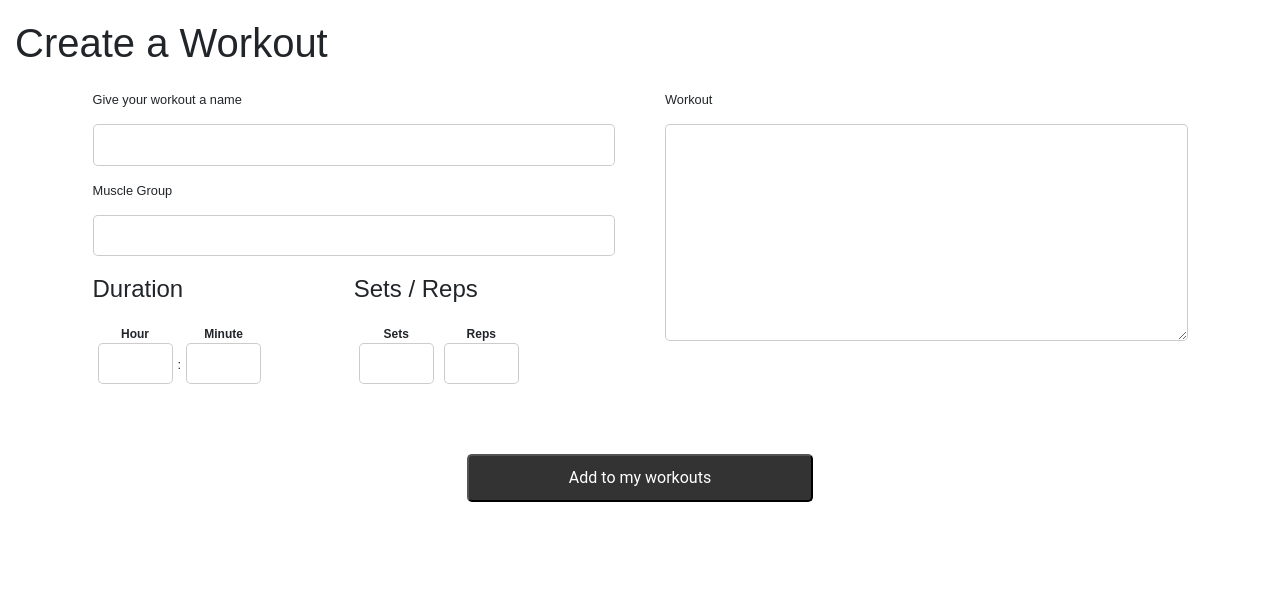
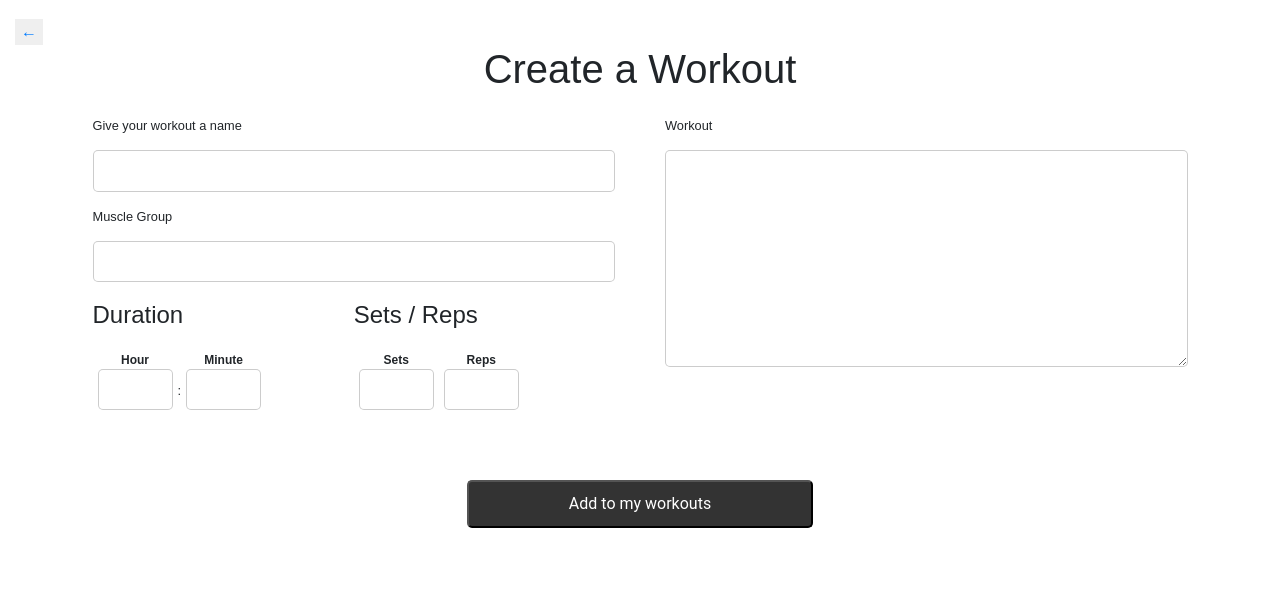
Before and after one commit to abdullahw1/Fitnest, a Python web app: template Fitnest Health Applic/app/myapp/templates/add-workout.html in a window 1280 px wide. Shown: the part 56-653 px from the top of the page. Run offline with Jinja, Linux system fonts and the light colour scheme; the template is opened without the code that fills it: most values are stand-ins (such as "Sample title", 1, 10 or a date in 2020); form fields are guessed from the names that the template uses; some libraries are stand-ins or nearby versions.

Commit message:
Implemented back button

```diff
--- a/Fitnest Health Applic/app/myapp/templates/add-workout.html
+++ b/Fitnest Health Applic/app/myapp/templates/add-workout.html
@@ -1,7 +1,8 @@
 {% extends "base.html" %}
 {% block content %}
+  <button style="border:none;border-radius:9x;"><a href="/my-workouts">← </a></button>
+  <style>
 
-  <style>
     .createWorkout-page .error {
       color: red;
       font-weight: bold;
@@ -96,7 +97,7 @@
 
   <div class="createWorkout-page">
 
-    <h1>Create a Workout</h1>
+    <h1><center>Create a Workout</center> </h1>
 
     <form method="POST">
       {{ form.csrf_token }}
--- a/Fitnest Health Applic/app/myapp/templates/my-workouts.html
+++ b/Fitnest Health Applic/app/myapp/templates/my-workouts.html
@@ -1,5 +1,6 @@
 {% extends "base.html" %}
 {% block content %}
+  <button style="border:none;border-radius:9x;"><a href="/dashboard">← </a></button>
 
   <style>
 
```
